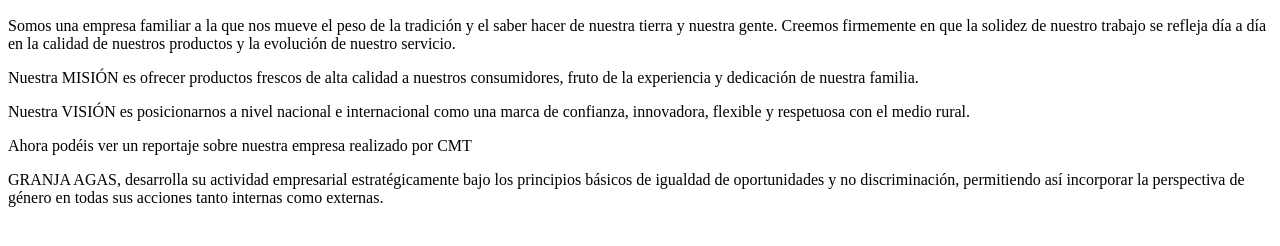
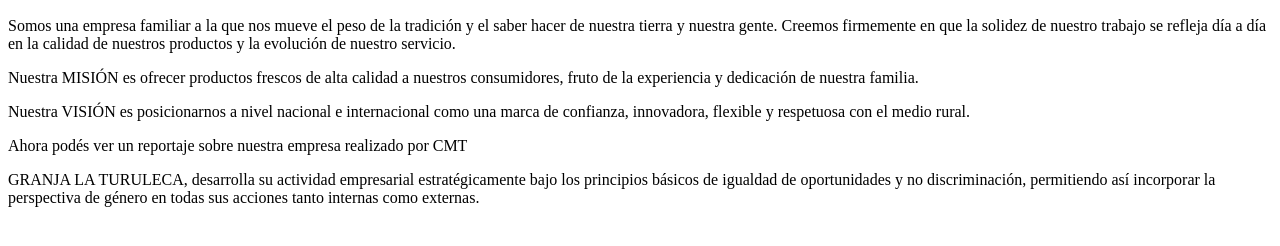
Before and after one commit to lldellapaolera/GranjaLaTuruleca, a plain HTML site: page quienes-somos.html in a window 1280 px wide. Shown: the part 180-426 px from the top of the page. Drawn offline with Linux system fonts and the light colour scheme.

Commit message:
mejorando quienes somos

```diff
--- a/quienes-somos.html
+++ b/quienes-somos.html
@@ -30,11 +30,11 @@
         </p>
 
         <p>
-            Ahora podéis ver un reportaje sobre nuestra empresa realizado por CMT
+            Ahora podés ver un reportaje sobre nuestra empresa realizado por CMT
         </p>
 
         <p>
-            GRANJA AGAS, desarrolla su actividad empresarial estratégicamente bajo los principios básicos de igualdad de oportunidades y no discriminación, permitiendo así incorporar la perspectiva de género en todas sus acciones tanto internas como externas.
+            GRANJA LA TURULECA, desarrolla su actividad empresarial estratégicamente bajo los principios básicos de igualdad de oportunidades y no discriminación, permitiendo así incorporar la perspectiva de género en todas sus acciones tanto internas como externas.
         </p>
     </main>
     <footer>
```
